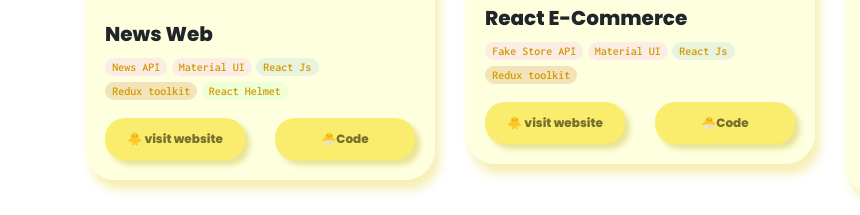
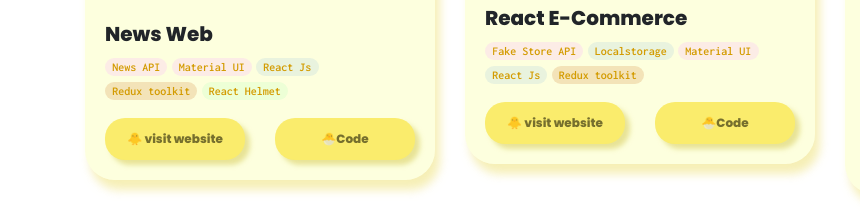
Before and after one commit to giwangdk/web-portfolio, a website: page index.html in a window 1280 px wide. Shown: the part 1015-1230 px from the top of the page, 0-860 px from the left. Drawn offline with nearby package versions, Linux system fonts and the light colour scheme; files whose address does not match are found by name.

Commit message:
add badge

```diff
--- a/index.html
+++ b/index.html
@@ -123,6 +123,7 @@
               <div class="card-body">
                 <h5>React E-Commerce</h5>
                 <div class="badge badge-pill badge-pink">Fake Store API</div>
+                <div class="badge badge-pill badge-grey">Localstorage</div>
                 <div class="badge badge-pill badge-pink">Material UI</div>
                 <div class="badge badge-pill badge-grey">React Js</div>
                 <div class="badge badge-pill badge-primary">Redux toolkit</div>
```
